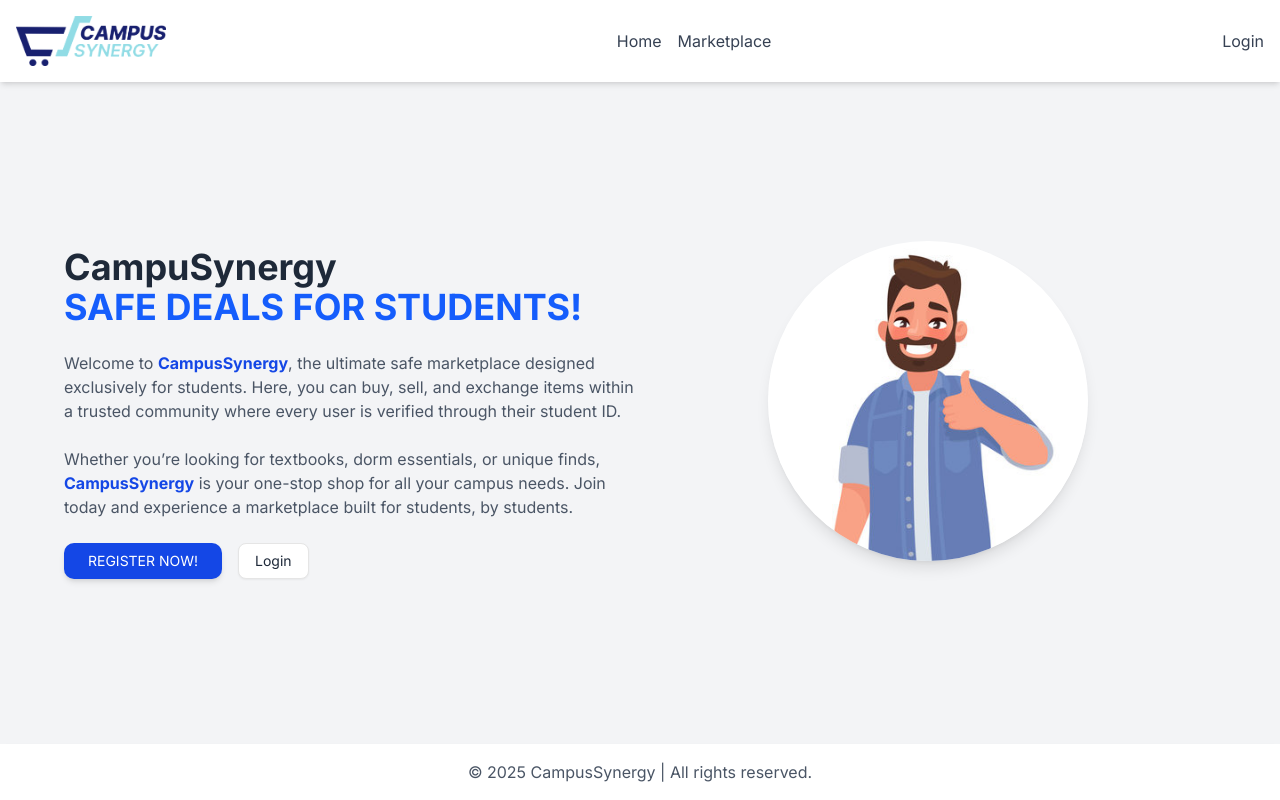
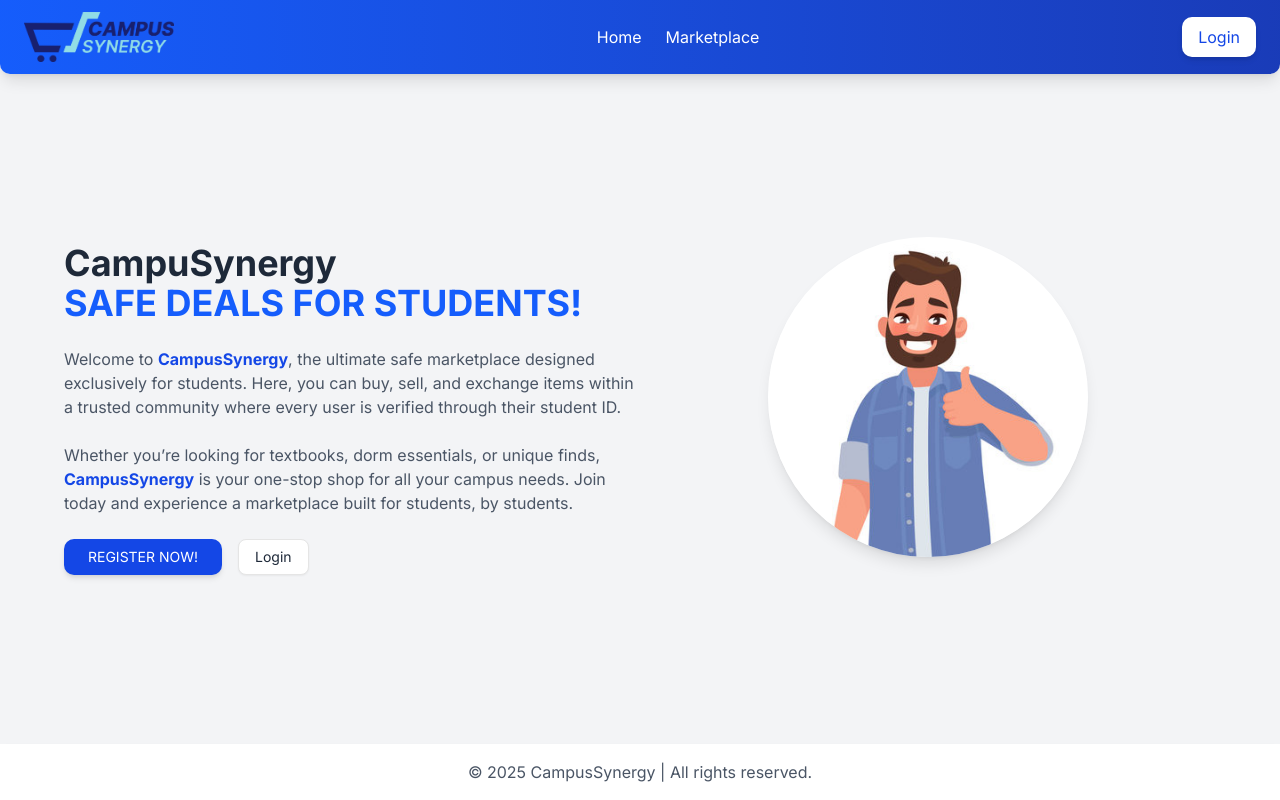
Before and after one commit to S4rthakGupta/CapstoneProject_WebDevelopment, a Next.js app in the folder front-end/: page / in a window 1280 px wide. Built offline with nearby package versions, Linux system fonts and the light colour scheme; no server answers.

Commit message:
Update Navbar.tsx

```diff
--- a/front-end/src/components/Navbar.tsx
+++ b/front-end/src/components/Navbar.tsx
@@ -6,16 +6,16 @@ import { UserButton, SignedIn, SignedOut, SignInButton } from "@clerk/nextjs";
 
 export default function Navbar() {
   return (
-    <nav className="flex items-center justify-between p-4 bg-white shadow-md">
+    <nav className="flex items-center justify-between px-6 py-3 bg-gradient-to-r from-blue-600 to-blue-800 text-white shadow-lg rounded-b-lg">
       {/* Logo */}
       <Logo />
 
       {/* Navigation Links */}
-      <div className="space-x-4">
-        <Link href="/" className="text-gray-700 hover:text-blue-500">
+      <div className="hidden md:flex space-x-6">
+        <Link href="/" className="hover:text-gray-200 transition duration-300">
           Home
         </Link>
-        <Link href="/marketplace" className="text-gray-700 hover:text-blue-500">
+        <Link href="/marketplace" className="hover:text-gray-200 transition duration-300">
           Marketplace
         </Link>
       </div>
@@ -24,7 +24,9 @@ export default function Navbar() {
       <div className="flex items-center space-x-4">
         <SignedOut>
           <SignInButton mode="modal">
-            <button className="text-gray-700 hover:text-blue-500">Login</button>
+            <button className="bg-white text-blue-700 px-4 py-2 rounded-lg shadow-md hover:bg-gray-100 transition">
+              Login
+            </button>
           </SignInButton>
         </SignedOut>
 
```
